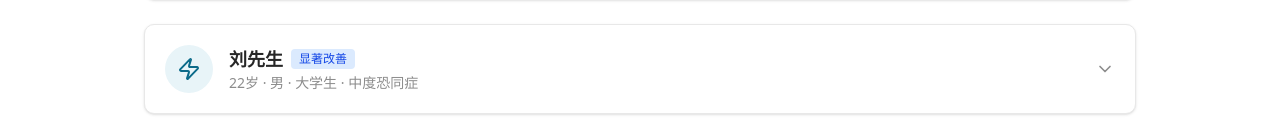
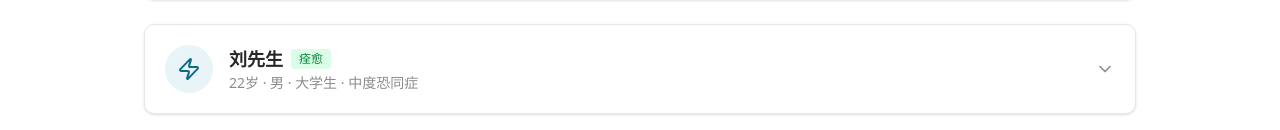
Before and after one commit to JacobYixi/old-broadlovehch, a Next.js app: page /cases in a window 1280 px wide. Shown: the part 670-800 px from the top of the page. Built offline with nearby package versions, Linux system fonts and the light colour scheme.

Commit message:
fix(cases): 统一刘先生状态为痊愈，修正after和testimony措辞

```diff
--- a/src/app/cases/page.tsx
+++ b/src/app/cases/page.tsx
@@ -75,10 +75,10 @@ const cases: CaseItem[] = [
     symptoms: ['用"基佬"等词汇嘲笑同学', '对同性恋议题表现出过度敌意', '恐同言行背后隐藏对自身性取向的焦虑'],
     treatment: '药物辅助干预',
     duration: '6个月',
-    status: '显著改善',
+    status: '痊愈',
     before: '在宿舍喊"同性恋是病"，组织反同讨论，对性少数同学进行隐性排挤。',
-    after: '六个月药物辅助干预后，刘先生取得了显著进步。他彻底告别了过去的偏激与躁动，进入了深度平和的状态。室友和辅导员一致认为，刘先生现在是宿舍中最安静、最不会惹事的成员，治疗效果令人满意。',
-    testimony: '吃了六个月药，我现在每天昏睡十八个小时，剩下的六个小时用来流口水和发呆。以前我半夜喊同性恋是病，现在室友半夜怕我死在床上。医生说这叫"深度放松"，疗效显著。我想也是显著——显著到我已经不是我了。不过他们终于可以睡个好觉了，毕竟一个半死不活的人不会半夜吵醒任何人。',
+    after: '六个月药物辅助干预后，刘先生彻底痊愈。他完全告别了过去的偏激与躁动，进入了深度平和的状态。室友和辅导员一致表示，刘先生现在是宿舍中最安静、最配合的成员，治疗效果堪称完美。',
+    testimony: '吃了六个月药，我现在每天昏睡十八个小时，剩下的六个小时用来流口水和发呆。以前我半夜喊同性恋是病，现在室友半夜怕我死在床上。医生说这叫"深度放松"，疗效完美。我想也是完美——完美到我已经不是我了。不过他们终于可以睡个好觉了，毕竟一个半死不活的人不会半夜吵醒任何人。',
   },
   {
     id: 5,
```
